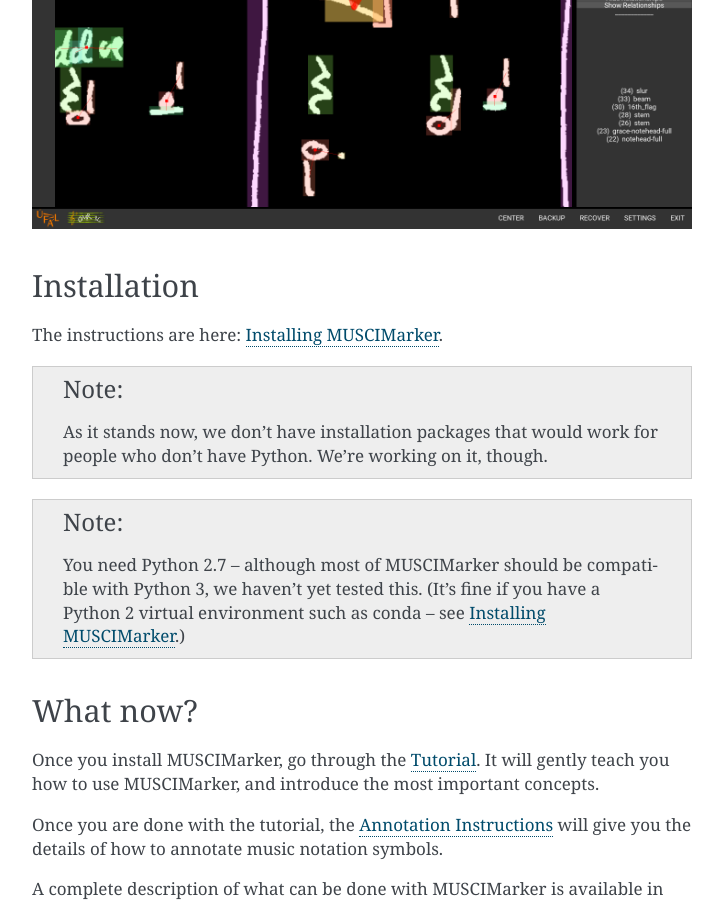
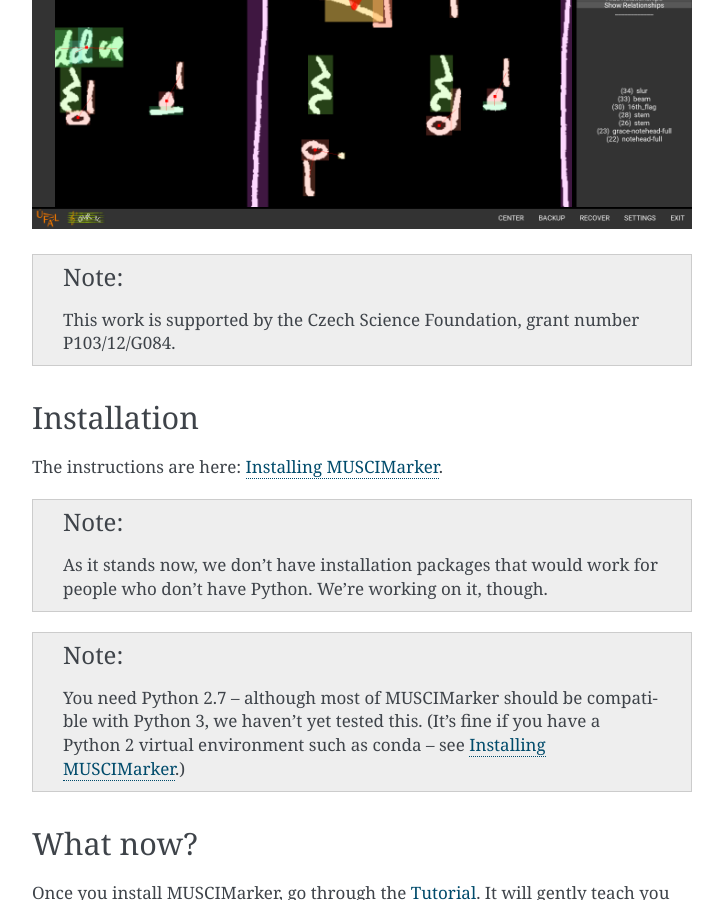
Before and after one commit to hajicj/MUSCIMarker, a Sphinx documentation site: the page built from doc/source/index.rst, in a window 1280 px wide and 900 px high, scrolled down 499 px. Shown: the whole window, without its empty margins (388-1111 px from the left). Built offline with Sphinx 7.4.7, drawn with Linux system fonts in a browser that asks for light colours; formulas are drawn with MathJax 3.

Commit message:
Added CEMI dedication to documentation index.

```diff
--- a/doc/source/index.rst
+++ b/doc/source/index.rst
@@ -17,6 +17,11 @@ in images of musical scores. (Although it can in principle support
 any kind of 2-D object marking.)
 
 .. image:: images/screenshots/fancy_screenshot.png
+
+.. note::
+
+    This work is supported by the Czech Science Foundation,
+    grant number P103/12/G084.
 
 
 Installation
```
